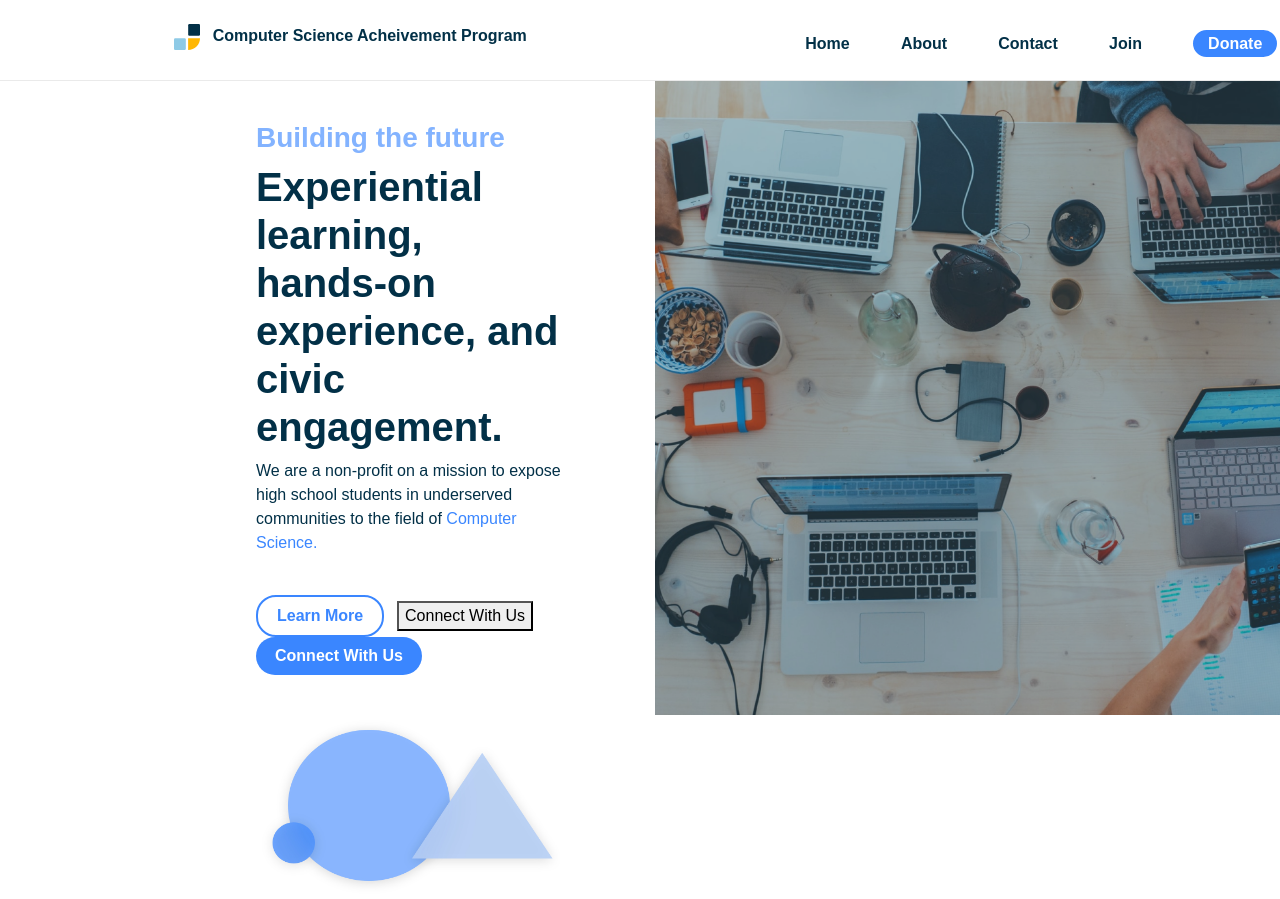
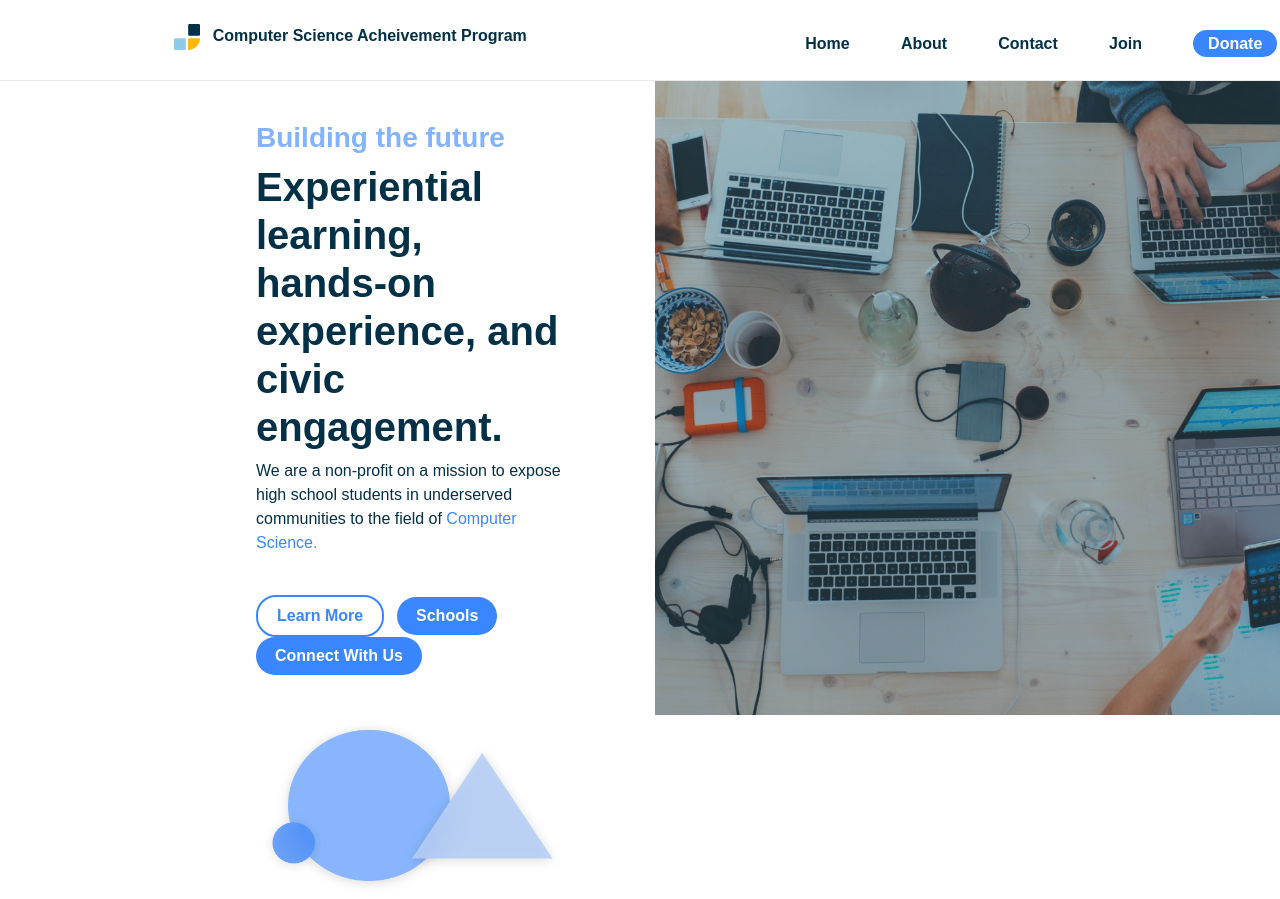
Before and after one commit to Achieve-CSAP/CSAP-Website, a React (Create React App) app: page / in a window 1280 px wide. Shown: the top 899 px of the page. Built offline with nearby package versions, Linux system fonts and the light colour scheme; a web font is replaced by a local one.

Commit message:
about merge

```diff
--- a/src/components/Home/Home.css
+++ b/src/components/Home/Home.css
@@ -29,6 +29,18 @@
     padding-left: 19px;
     padding-right: 19px;
 }
+#schoolsBtn {
+    border-radius: 20px;
+    background-color:  #3A86FF;
+    border: none;
+    font-weight: 700;
+    color: white;
+    padding-top: 7px;
+    padding-bottom: 7px;
+    padding-left: 19px;
+    padding-right: 19px;
+    margin-right: 1vw;
+}
 
 /* Text */
 
--- a/src/components/Home/Home.js
+++ b/src/components/Home/Home.js
@@ -23,7 +23,7 @@ export default function Home() {
           </div>
           <div class="introContainers">
             <button id="learnMoreBtn">Learn More</button>
-            <button>Connect With Us</button>
+            <button id = "schoolsBtn">Schools</button>
             <button id="donateBtn">Connect With Us</button>
           </div>
           <img
```
Also changed, not shown: src/components/Donate/Donate.js (+8 -0 lines).
